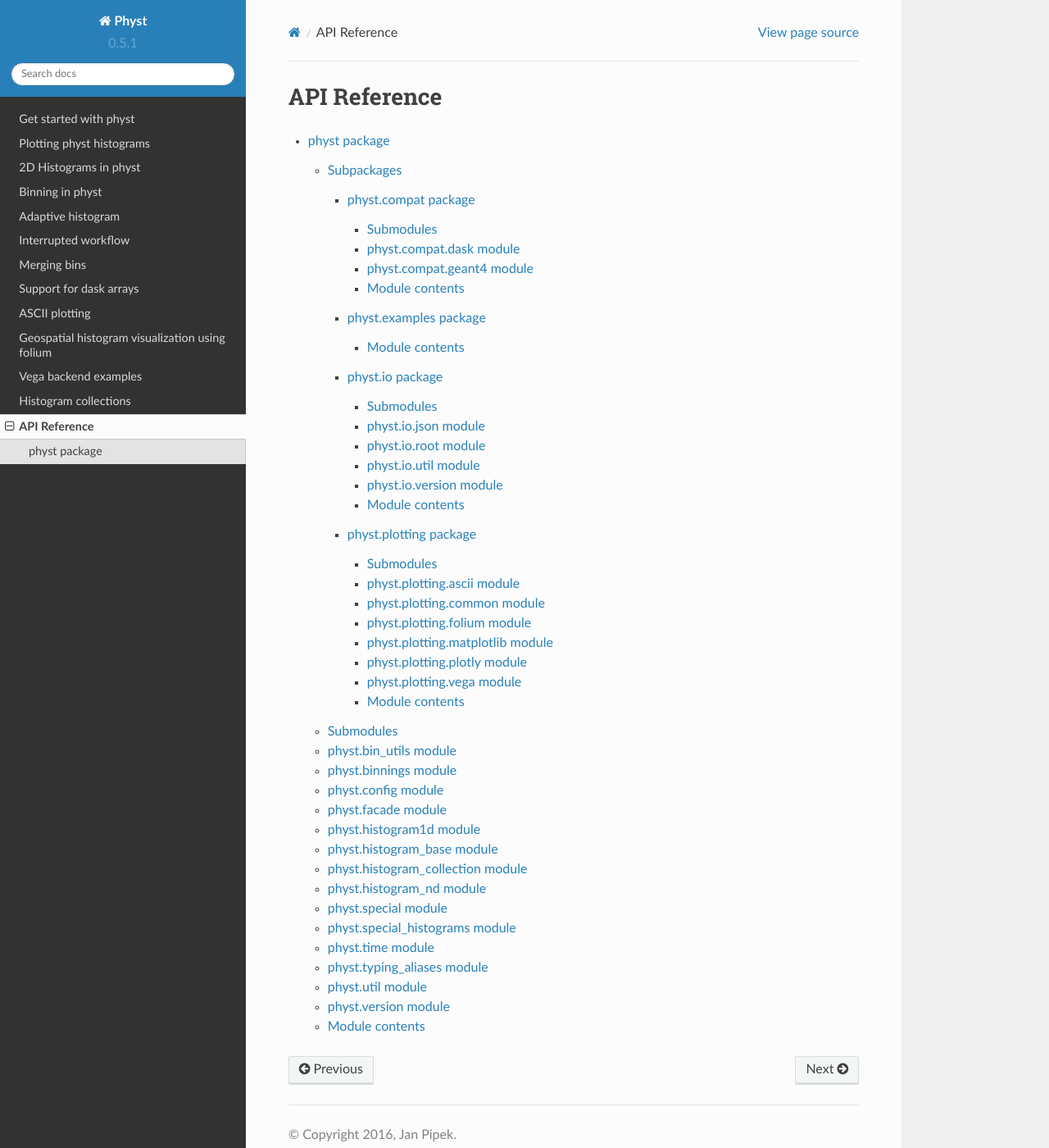
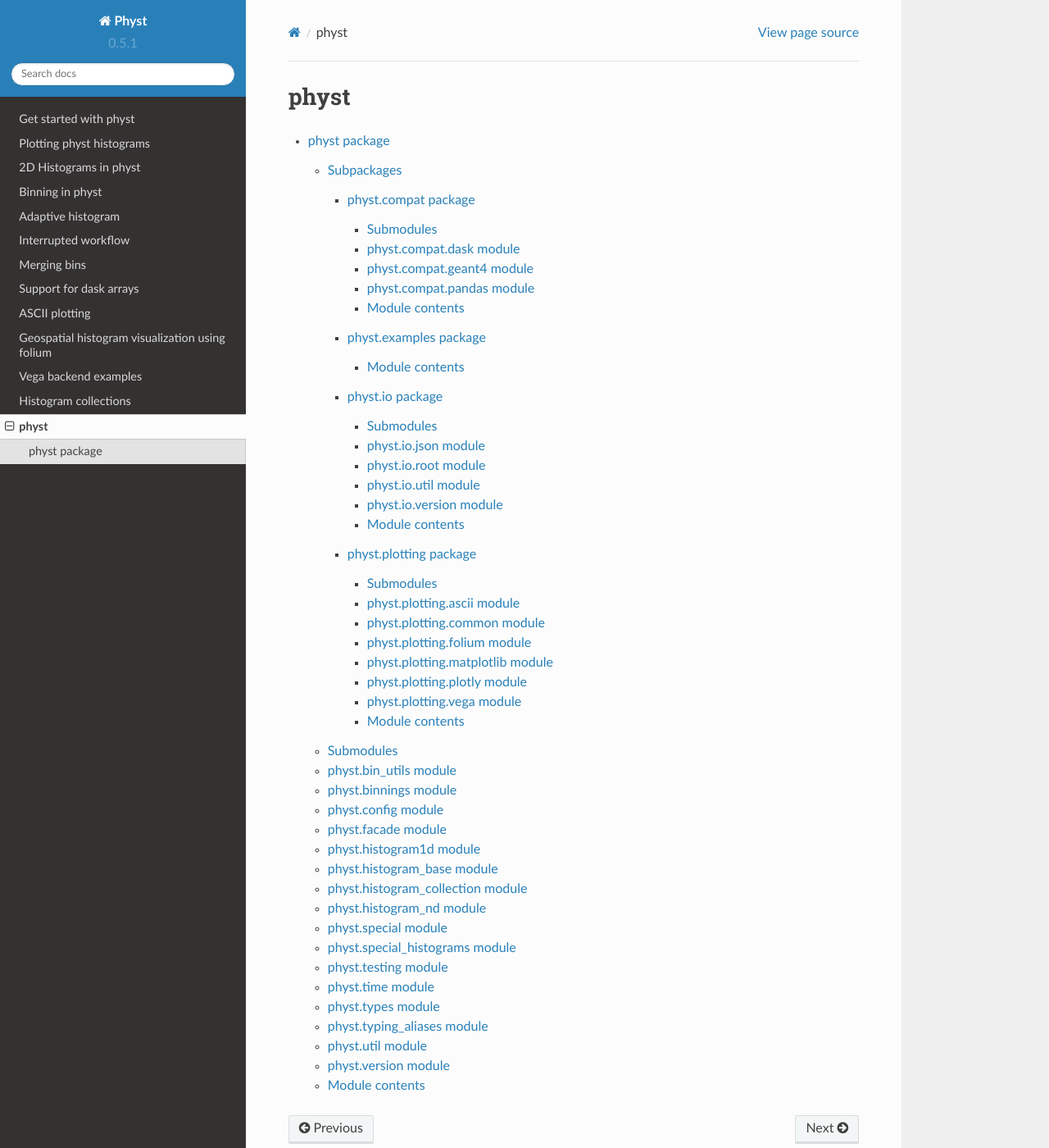
Before and after one commit to janpipek/physt, a Sphinx documentation site: the page built from doc/modules.rst, in a window 1280 px wide and 1400 px high. Shown: the whole window at 82% size. Built offline with Sphinx 7.4.7 and the Read the Docs theme 2.0.0, drawn with Linux system fonts in a browser that asks for light colours; pages that are not in the unit, such as notebooks, are missing from menus.

Commit message:
Update docs

```diff
--- a/HISTORY.txt
+++ b/HISTORY.txt
@@ -1,8 +1,9 @@
-0.5.1 (?? May 2021)
+0.5.1 (20 May 2021)
 -------------------
 - Changed: Reworked pandas compatibility (.to_series, .to_dataframe methods)
 - Added: .physt series/dataframe accessors (with h1, h2, histogram methods)
 - Fixed: Lot of RuntimeError's changed to more specific exceptions
+- Fixed: Typing annotations (again) passing mypy validation.
 
 0.5.0 (21 January 2021)
 -----------------------
--- a/doc/modules.rst
+++ b/doc/modules.rst
@@ -1,5 +1,5 @@
-API Reference
-=============
+physt
+=====
 
 .. toctree::
    :maxdepth: 4
--- a/doc/physt.compat.rst
+++ b/doc/physt.compat.rst
@@ -20,6 +20,14 @@ physt.compat.geant4 module
    :undoc-members:
    :show-inheritance:
 
+physt.compat.pandas module
+--------------------------
+
+.. automodule:: physt.compat.pandas
+   :members:
+   :undoc-members:
+   :show-inheritance:
+
 Module contents
 ---------------
 
--- a/doc/physt.rst
+++ b/doc/physt.rst
@@ -95,10 +95,26 @@ physt.special\_histograms module
    :undoc-members:
    :show-inheritance:
 
+physt.testing module
+--------------------
+
+.. automodule:: physt.testing
+   :members:
+   :undoc-members:
+   :show-inheritance:
+
 physt.time module
 -----------------
 
 .. automodule:: physt.time
+   :members:
+   :undoc-members:
+   :show-inheritance:
+
+physt.types module
+------------------
+
+.. automodule:: physt.types
    :members:
    :undoc-members:
    :show-inheritance:
```
Also changed, not shown: README.md (+1 -1 lines).
